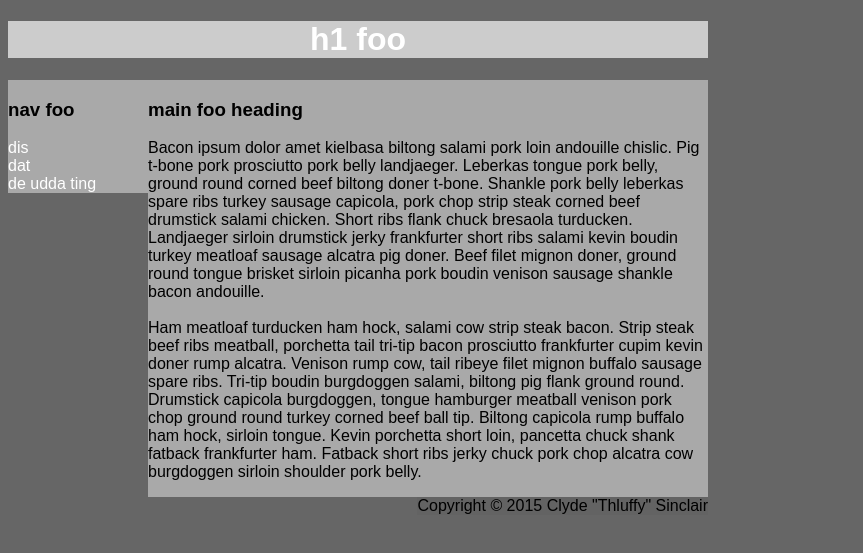
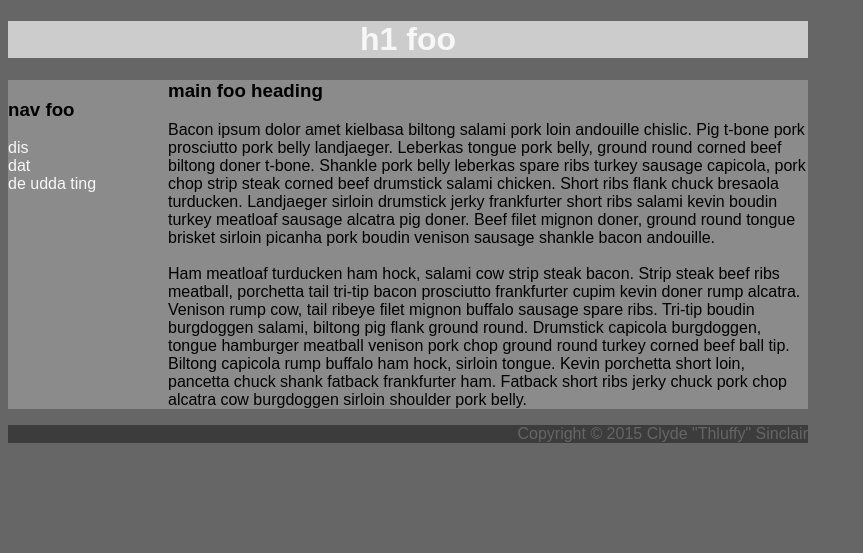
Before and after one commit to margie3/softdevv, a Flask app: page / in a window 1280 px wide. Shown: the top 553 px of the page, without its empty margins (0-863 px from the left). Run offline with Flask 3, Linux system fonts and the light colour scheme.

Commit message:
fixed css

```diff
--- a/18_live-stuyle/app.py
+++ b/18_live-stuyle/app.py
@@ -3,7 +3,7 @@
 # K18 - live css page
 # SoftDev
 # 2024-10-16
-# Time Spent: # hours
+# Time Spent: 1 hour
 
 from flask import Flask, render_template
 
--- a/18_live-stuyle/static/style.css
+++ b/18_live-stuyle/static/style.css
@@ -1,35 +1,32 @@
 body {
-  width: 700px;
-  height: 300px;
-  font-family: sans-serif;
+  font-family: Arial, Helvetica, sans-serif;
   background-color: #666666;
+  width: 800px;
+  height: 500px;
 }
 .header {
   background-color: #cccccc;
 }
 .main {
-  background-color: white;
+  background-color: #8b8b8b;
 }
 h1 {
   text-align: center;
-  color: white;
+  color: #f7f7f7;
 }
 p5 {
-  color: white
+  color: #f7f7f7
 }
-nav {
+.nav {
   width: 20%;
   float: left;
-  background-color: #A9A9A9;
 }
 .inside {
+  margin-left: 20%;
   width: 80%;
-  float: right;
-  display: block;
-  background-color: #A9A9A9;
 }
 .copyright {
-  background-color: #636363;
-  float: right;
-  display: inline-block;
+  text-align: right;
+  color: #676666;
+  background-color: #3c3c3c;
 }
--- a/18_live-stuyle/templates/index.html
+++ b/18_live-stuyle/templates/index.html
@@ -20,14 +20,14 @@
       </h1>
     </div>
     <div class="main">
-        <nav>
+        <div class="nav">
             <h3>nav foo</h3>
               <p5>dis</p5>
               </br>
               <p5>dat</p5>
               </br>
               <p5>de udda ting</p5>
-        </nav>
+        </div>
       <div class="inside">
       <h3>main foo heading</h3>
       <p>Bacon ipsum dolor amet kielbasa biltong salami pork loin andouille chislic.
```
Also changed, not shown: 1 other file.
